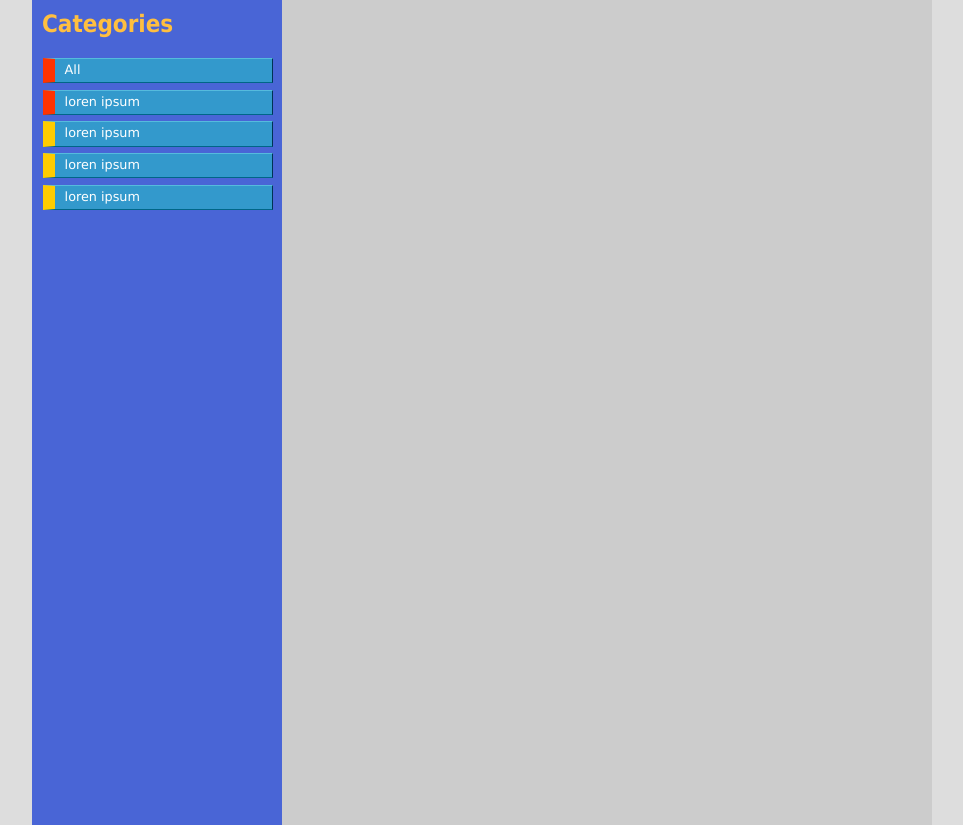
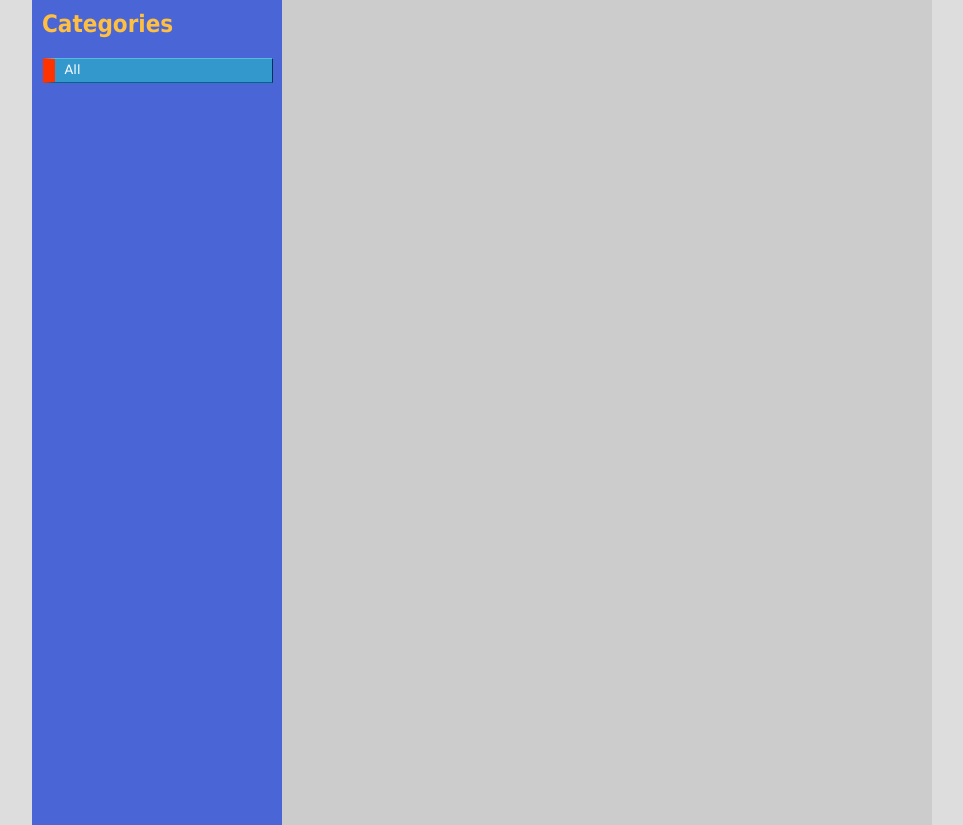
Before and after one commit to tiagopms/rapid-prototype, a PHP site: page /login.php in a window 1280 px wide. Shown: the part 91-916 px from the top of the page, without its empty margins (158-1121 px from the left). Run offline with PHP 8.4, Linux system fonts and the light colour scheme; data that the repository does not hold is empty.

Commit message:
side menu fix

```diff
--- a/module3/site/side_menu.php
+++ b/module3/site/side_menu.php
@@ -28,8 +28,4 @@
 
         $stmt->close();
     ?>
-    <li><a id="current" href="#"> loren ipsum </a></li>
-    <li><a href="#"> loren ipsum </a></li>
-    <li><a href="#"> loren ipsum </a></li>
-    <li><a href="#"> loren ipsum </a></li>
 </ul>
```
